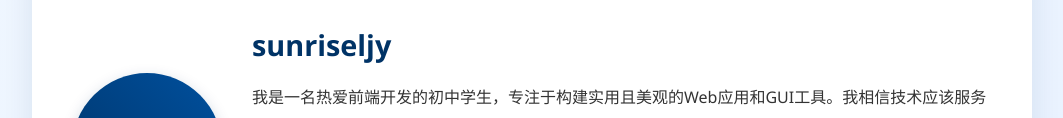
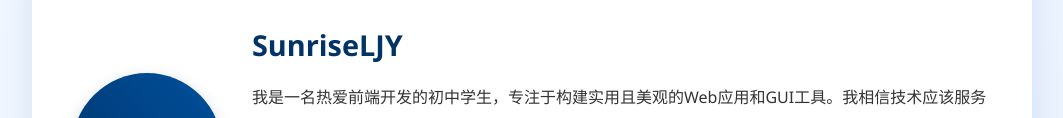
Before and after one commit to SunriseLJY/sunriseljy.github.io, a plain HTML site: page index.html in a window 1280 px wide. Shown: the part 368-486 px from the top of the page, without its empty margins (108-1171 px from the left). Drawn offline with Linux system fonts and the light colour scheme.

Commit message:
Update index.html

```diff
--- a/index.html
+++ b/index.html
@@ -320,7 +320,7 @@
                         <i class="fas fa-user"></i>
                     </div>
                     <div class="profile-content">
-                        <h3>sunriseljy</h3>
+                        <h3>SunriseLJY</h3>
                         <p>我是一名热爱前端开发的初中学生，专注于构建实用且美观的Web应用和GUI工具。我相信技术应该服务于人，帮助人们解决实际问题并创造美好回忆。</p>
                         <p>GradBook 是我为毕业生们打造的一个特别项目，旨在通过技术帮助大家珍藏宝贵的青春回忆。我希望这个工具能够让毕业纪念册以另一种形式保存美好回忆。</p>
 
```
